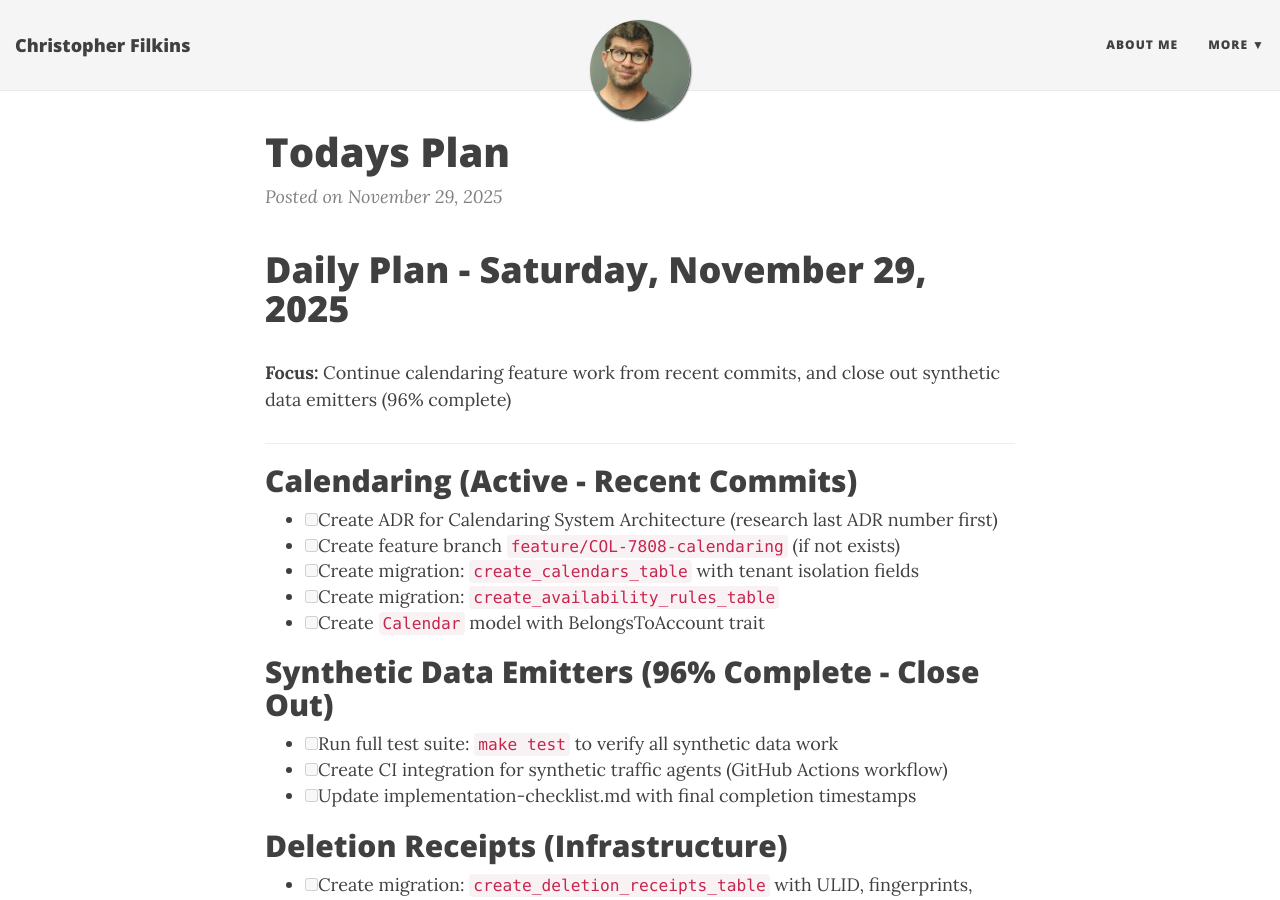
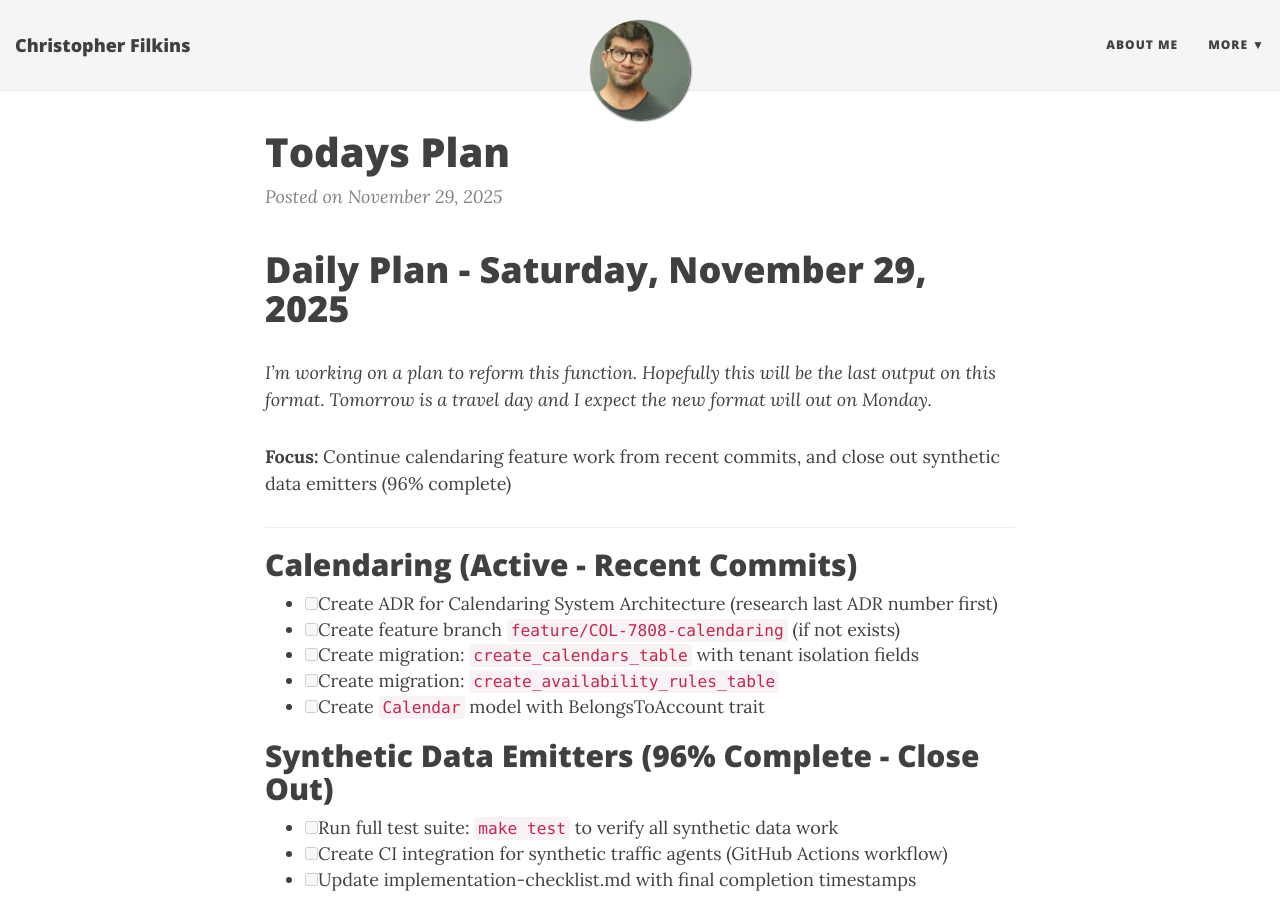
Before and after one commit to filchyboy/filchyboy.github.io, a Jekyll site: the page built from _posts/2025-11-29-todays-plan.md, in a window 1280 px wide and 900 px high. Built offline with Jekyll 4.4.1, drawn with Linux system fonts in a browser that asks for light colours; nearby versions of some CDN libraries.

Commit message:
Update daily plan: add notes on upcoming format changes

```diff
--- a/_posts/2025-11-29-todays-plan.md
+++ b/_posts/2025-11-29-todays-plan.md
@@ -1,4 +1,8 @@
 # Daily Plan - Saturday, November 29, 2025
+
+*I'm working on a plan to reform this function. Hopefully this will be the last output on this format. Tomorrow is a travel day and I expect the new format will out on Monday.*
+
+
 
 **Focus:** Continue calendaring feature work from recent commits, and close out synthetic data emitters (96% complete)
 
```
